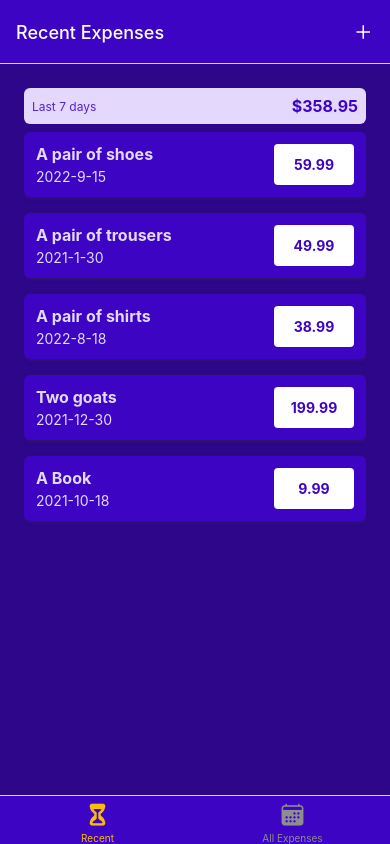
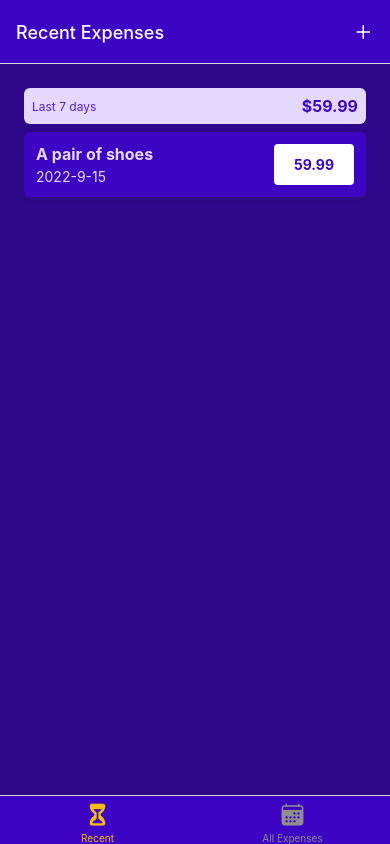
Before and after one commit to avikaldarolia/ExpenseTracker-ReactNative, a React Native app: screen /RecentExpenses in a window 390 px wide. Built offline with nearby package versions, Linux system fonts and the light colour scheme.

Commit message:
Context Added

```diff
--- a/App.js
+++ b/App.js
@@ -1,3 +1,4 @@
+import React from 'react';
 import { StatusBar } from 'expo-status-bar';
 import { StyleSheet, Text, View } from 'react-native';
 import { NavigationContainer } from '@react-navigation/native';
@@ -9,6 +10,7 @@
 import { GlobalStyles } from './constants/styles';
 import { Ionicons } from '@expo/vector-icons'
 import IconButton from './components/ui/IconButton';
+import ExpensesContextProvider from './store/expenses-context';
 export default function App() {
 
   const Stack = createNativeStackNavigator();
@@ -39,6 +41,7 @@
   return (
     <>
       <StatusBar style="auto" />
+      <ExpensesContextProvider>
         <NavigationContainer>
           <Stack.Navigator screenOptions={{
             headerStyle: { backgroundColor: GlobalStyles.colors.primary500 },
@@ -52,6 +55,7 @@
             }} />
           </Stack.Navigator>
         </NavigationContainer>
+      </ExpensesContextProvider>
     </>
   );
 }
--- a/components/ExpensesOutput/ExpensesOutput.js
+++ b/components/ExpensesOutput/ExpensesOutput.js
@@ -3,45 +3,12 @@
 import ExpensesList from "./ExpensesList";
 import ExpensesSummary from "./ExpensesSummary";
 
-const DUMMY_EXPENSES = [
-    {
-        id: 'e1',
-        description: 'A pair of shoes',
-        amount: 59.99,
-        date: new Date('2022-09-15')
-    },
-    {
-        id: 'e2',
-        description: 'A pair of trousers',
-        amount: 49.99,
-        date: new Date('2021-01-30')
-    },
-    {
-        id: 'e3',
-        description: 'A pair of shirts',
-        amount: 38.99,
-        date: new Date('2022-08-18')
-    },
-    {
-        id: 'e4',
-        description: 'Two goats',
-        amount: 199.99,
-        date: new Date('2021-12-30')
-    },
-    {
-        id: 'e5',
-        description: 'A Book',
-        amount: 9.99,
-        date: new Date('2021-10-18')
-    },
-]
-
 function ExpensesOutput({ expenses, expensesPeriod }) {
 
     return (
         <View style={styles.conatiner}>
-            <ExpensesSummary expenses={DUMMY_EXPENSES} periodName={expensesPeriod} />
-            <ExpensesList expenses={DUMMY_EXPENSES} />
+            <ExpensesSummary expenses={expenses} periodName={expensesPeriod} />
+            <ExpensesList expenses={expenses} />
         </View>
     )
 }
--- a/screens/AllExpenses.js
+++ b/screens/AllExpenses.js
@@ -1,9 +1,11 @@
-
+import { useContext } from "react"
 import ExpensesOutput from "../components/ExpensesOutput/ExpensesOutput"
+import { ExpensesContext } from "../store/expenses-context"
 
 function AllExpenses() {
+    const expensesCtx = useContext(ExpensesContext)
     return (
-        <ExpensesOutput  expensesPeriod={'Total'}/>
+        <ExpensesOutput expenses={expensesCtx.expenses} expensesPeriod={'Total'} />
     )
 }
 
--- a/screens/RecentExpenses.js
+++ b/screens/RecentExpenses.js
@@ -1,9 +1,20 @@
-
+import { useContext } from "react"
 import ExpensesOutput from "../components/ExpensesOutput/ExpensesOutput"
+import { ExpensesContext } from "../store/expenses-context"
+import { getDateMinusDays } from "../util/date"
 
 function RecentExpenses() {
+    const expensesCtx = useContext(ExpensesContext)
+
+    const recentExpenses = expensesCtx.expenses.filter((expense) => {
+        const today = new Date();
+        const date7DaysAgo = getDateMinusDays(today, 7)
+
+        return expense.date > date7DaysAgo
+    })
+
     return (
-        <ExpensesOutput  expensesPeriod={'Last 7 days'}/>
+        <ExpensesOutput expenses={recentExpenses} expensesPeriod={'Last 7 days'} />
     )
 }
 
--- a/store/expenses-context.js
+++ b/store/expenses-context.js
@@ -1,5 +1,5 @@
 import { createContext, useReducer } from "react";
-
+import React from "react";
 
 const DUMMY_EXPENSES = [
     {
@@ -50,27 +50,38 @@
         case 'UPDATE':
             const updatableExpenseIndex = state.findIndex((expense) => expense.id === action.payload.id)
             const updatableExpense = state[updatableExpenseIndex]
-            const updateItem = { ...updateExpense, ...action.payload.data }
+            const updatedItem = { ...updatableExpense, ...action.payload.data }
+            const updatedExpenses = [...state]
+            updatedExpenses[updatableExpenseIndex] = updatedItem
+            return updatedExpenses
         case 'DELETE':
+            return state.filter((expense) => expense.id !== action.payload)
         default:
             return state
     }
 }
 
-function ExpensesContextProvider() {
+function ExpensesContextProvider({children}) {
     const [expensesState, dispatch] = useReducer(expensesReducer, DUMMY_EXPENSES)
 
     function addExpense(expenseData) {
         dispatch({ type: 'ADD', payload: expenseData })
     }
-    function deleteExpense(expenseData) {
+    function deleteExpense(id) {
         dispatch({ type: 'DELETE', payload: id })
     }
-    function updateExpense(expenseData) {
+    function updateExpense(id, expenseData) {
         dispatch({ type: 'UPDATE', payload: { id: id, data: expenseData } })
     }
+
+    const value = {
+        expenses: expensesState,
+        addExpense: addExpense,
+        updatedExpense: updateExpense,
+        deleteExpense: deleteExpense,
+    }
     return (
-        <ExpensesContext.Provider>
+        <ExpensesContext.Provider value={value}>
             {children}
         </ExpensesContext.Provider>
     )
--- a/util/date.js
+++ b/util/date.js
@@ -1,3 +1,7 @@
-export default function getFormattedDate(date){
+export default function getFormattedDate(date) {
     return `${date.getFullYear()}-${date.getMonth() + 1}-${date.getDate()}`
 }
+
+export function getDateMinusDays(date, days) {
+    return new Date(date.getFullYear(), date.getMonth(), date.getDate() - days)
+}
```
Lines whose indentation alone changed are shown as unchanged.
